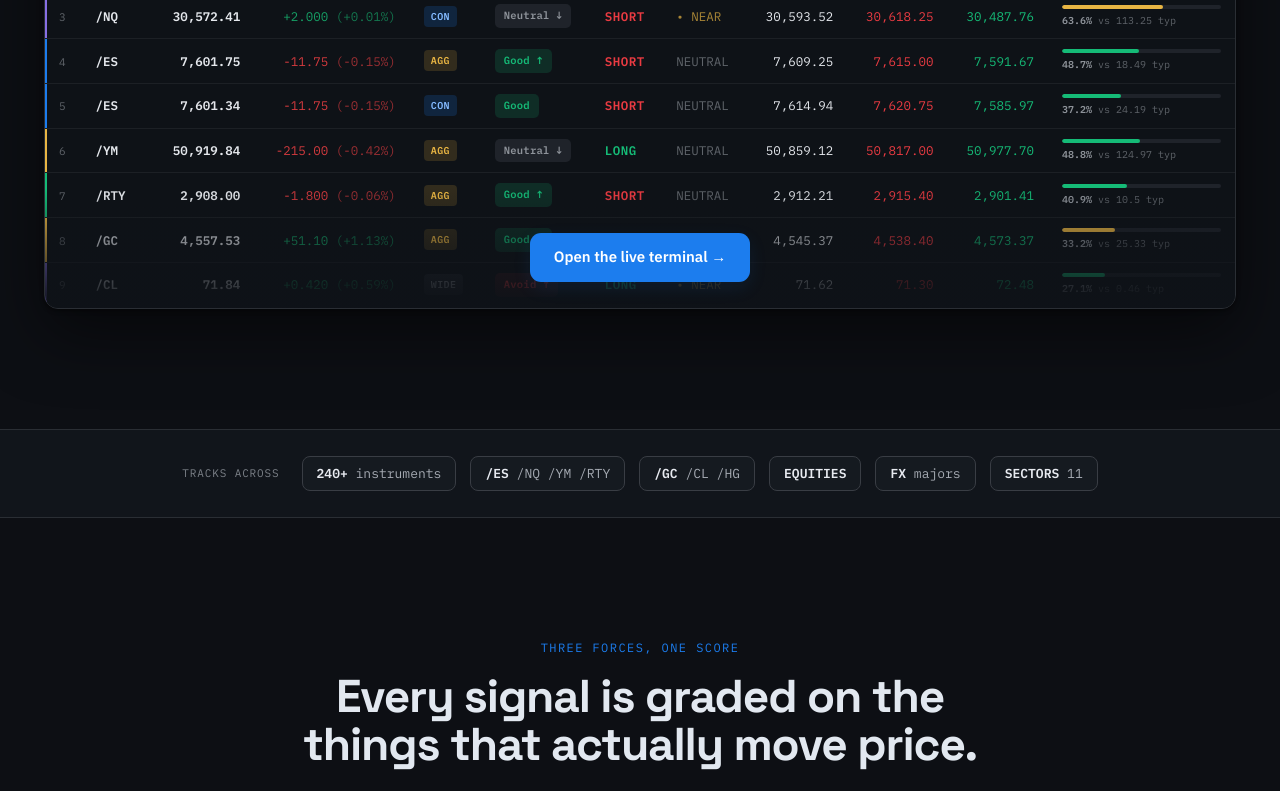
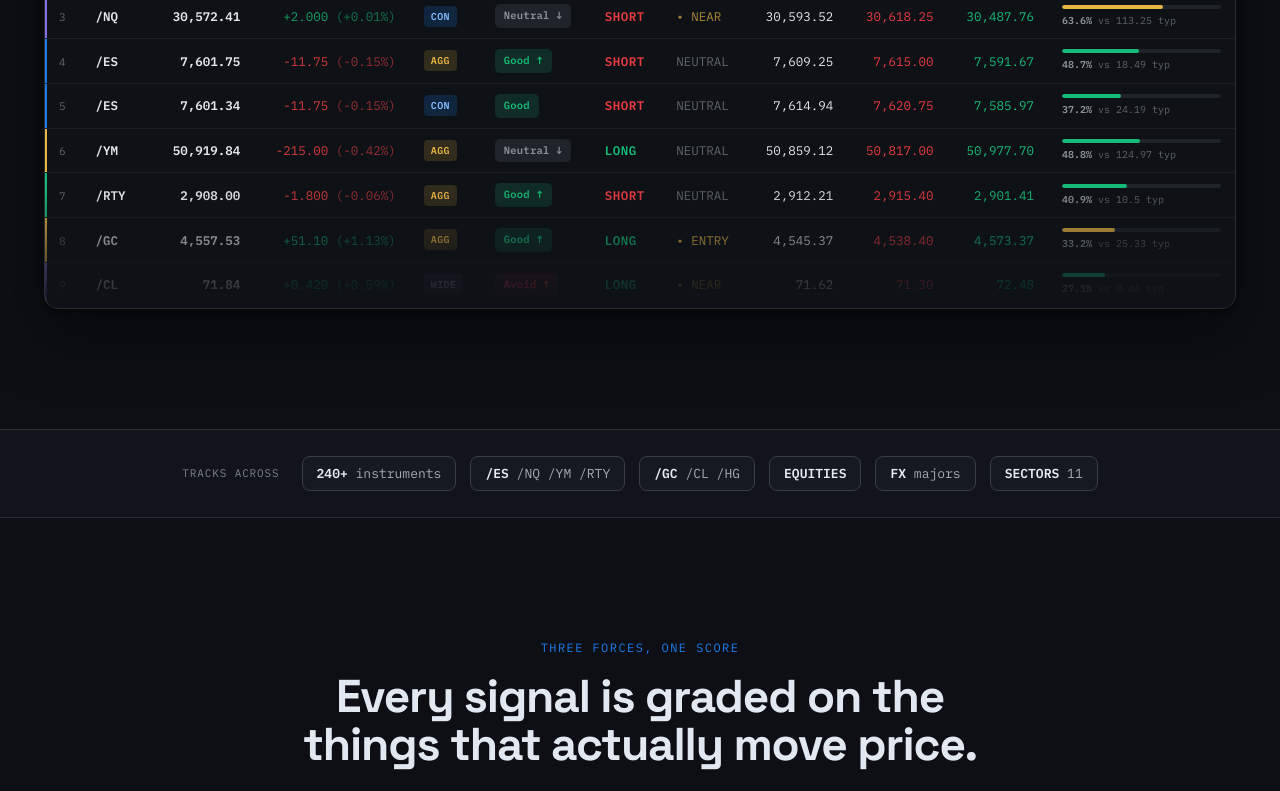
Before and after one commit to whamwi/domytrade, a Next.js app in the folder frontend/: page / in a window 1280 px wide. Shown: the part 1135-1926 px from the top of the page. Built offline with nearby package versions, Linux system fonts and the light colour scheme; no server answers.

Commit message:
Remove 'Open the live terminal' button from landing page

```diff
--- a/frontend/app/landing/components/Terminal.jsx
+++ b/frontend/app/landing/components/Terminal.jsx
@@ -118,9 +118,6 @@ export default function Terminal() {
           </tbody>
         </table>
       </div>
-      <div className="term-overlay">
-        <button className="btn btn-primary btn-lg">Open the live terminal →</button>
-      </div>
     </div>
   );
 }
```
